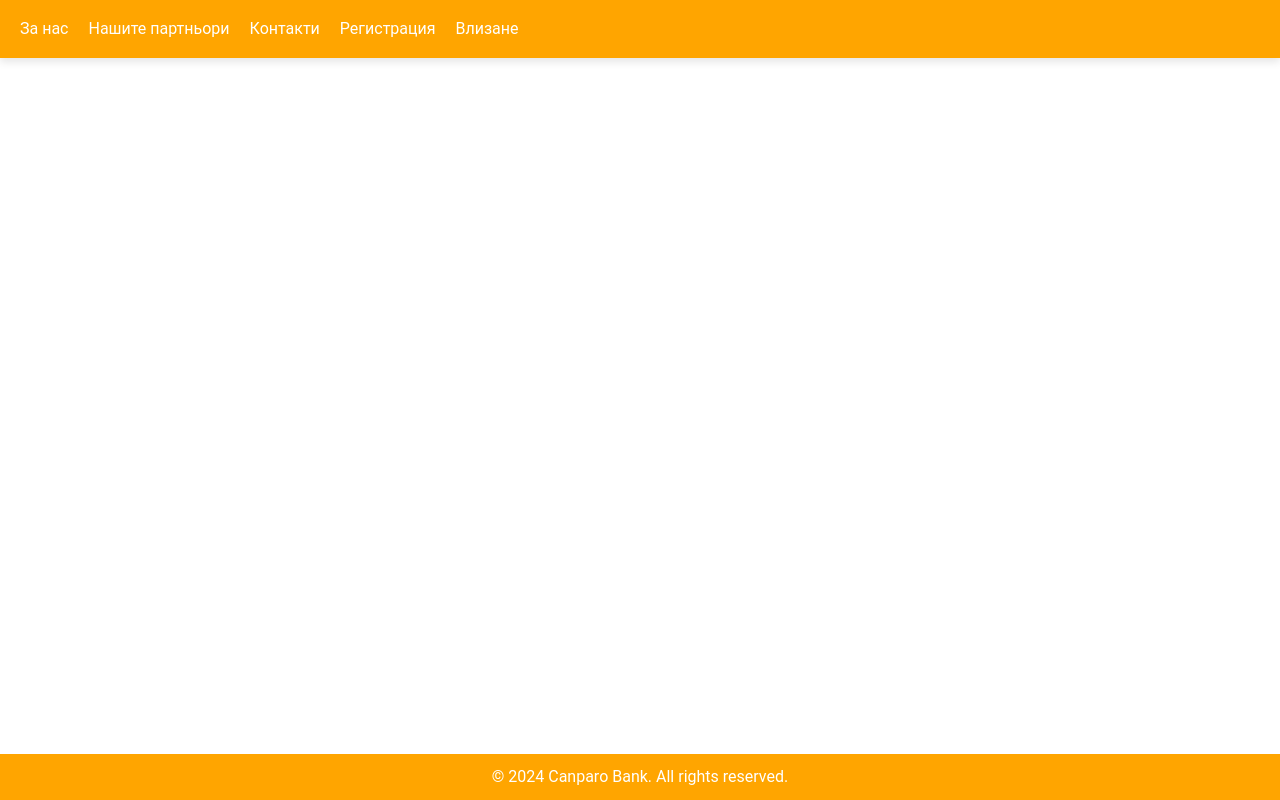
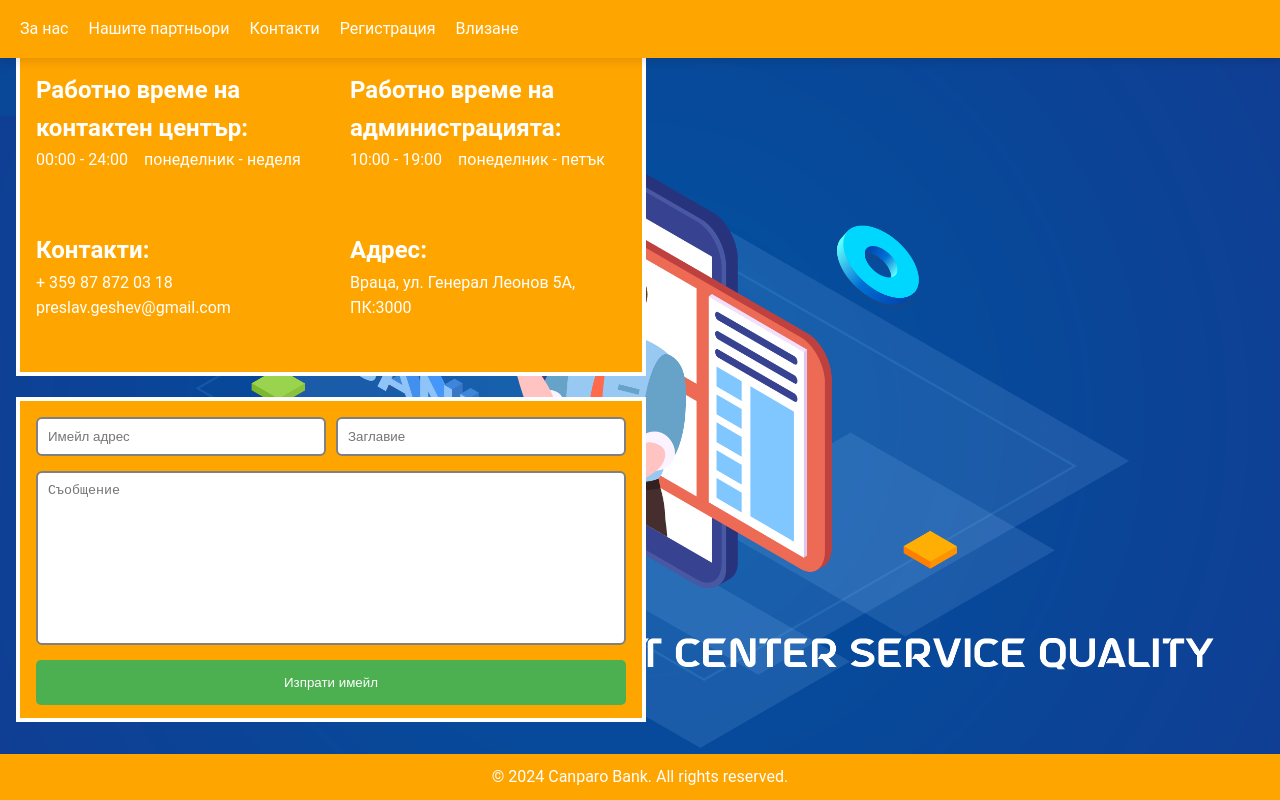
Before and after one commit to drak138/angular-project-canparo, an Angular app in the folder canparo-bank/: page /about/contacts in a window 1280 px wide. Before the commit this address led to /. Built offline with nearby package versions, Linux system fonts and the light colour scheme.

Commit message:
contacts added

```diff
--- a/canparo-bank/src/app/app.routes.ts
+++ b/canparo-bank/src/app/app.routes.ts
@@ -4,6 +4,7 @@ import { RegisterComponent } from './components/register/register.component';
 import { LoginComponent } from './components/login/login.component';
 import { AboutComponent } from './components/about/about.component';
 import { PartnersComponent } from './components/partners/partners.component';
+import { ContactsComponent } from './components/contacts/contacts.component';
 
 export const routes: Routes = [{
     path:'',component:LoginComponent,title:"Login Page"},
@@ -11,6 +12,7 @@ export const routes: Routes = [{
     {path:'home',component:HomeComponent, title: "Home Page"},
     {path:'auth/register',component:RegisterComponent, title: "Register Page"},
     {path:'about',component:AboutComponent, title: "About Page"},
-    {path:'about/partners',component:PartnersComponent, title: "Partners Page",},
+    {path:'about/partners',component:PartnersComponent, title: "Partners Page"},
+    {path:'about/contacts',component:ContactsComponent, title: "Contacts Page",},
 
 ];
--- /dev/null
+++ b/canparo-bank/src/app/components/contacts/contacts.component.html
@@ -0,0 +1,42 @@
+<main>
+    <section class="contacts-hero">
+        <article class="contact">
+            <div>
+            <h2>Работно време на контактен център:</h2>
+            <div class="hours">
+            <p class="working-hours">00:00 - 24:00</p>
+            <p class="working-days">понеделник - неделя</p>
+            </div>
+            </div>
+            <div>
+            <h2>Работно време на администрацията:</h2>
+            <div class="hours">
+            <p class="working-hours">10:00 - 19:00</p>
+            <p class="working-days">понеделник - петък</p>
+            </div>
+            </div>
+            <div class="phone-contact">
+                <h2>Контакти:</h2>
+                <p>+ 359 87 872 03 18</p>
+                <a href="mailto:preslav.geshev@gmail.com">preslav.geshev&#64;gmail.com</a>
+            </div>
+            <div class="address">
+                <h2>Адрес:</h2>
+                <p>Враца, ул. Генерал Леонов 5А, ПК:3000</p>
+            </div>
+        </article>
+
+        <article class="email-contact">
+            <form class="email-form" method="POST">
+                <div class="email-input-container">
+                <input placeholder="Имейл адрес" type="text" id="email" name="email">
+
+                <input placeholder="Заглавие" type="text" id="theme" name="theme">
+                </div>
+                <textarea  placeholder="Съобщение" name="content" id="content" cols="20" rows="10"></textarea>
+
+                <button type="submit">Изпрати имейл</button>
+            </form>
+        </article>
+    </section>
+</main>
```
Also changed, not shown: canparo-bank/src/app/components/contacts/contacts.component.ts (added, +12 -0 lines), canparo-bank/src/app/components/contacts/contacts.component.css (added).
